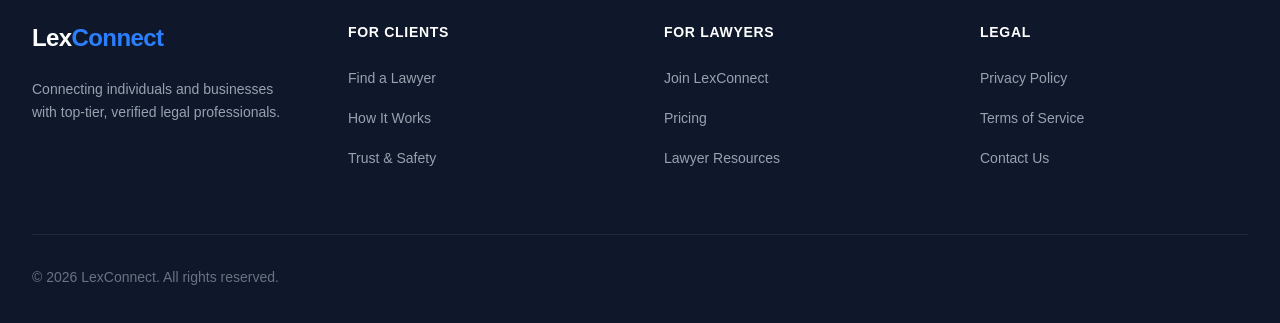
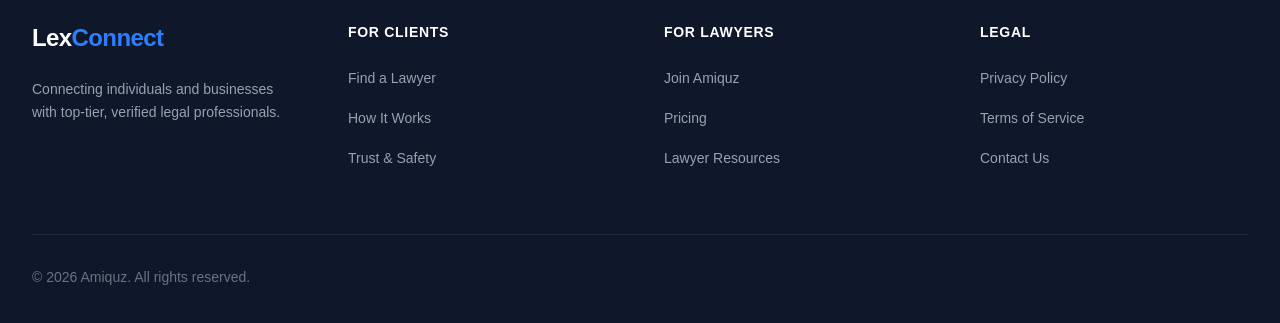
Before and after one commit to Gaurav817817/legaltech-startup, a Next.js app: page / in a window 1280 px wide. Shown: the part 1417-1740 px from the top of the page. Built offline with nearby package versions, Linux system fonts and the light colour scheme.

Commit message:
Update footer links and copyright name to Amiquz

```diff
--- a/src/components/layout/Footer.tsx
+++ b/src/components/layout/Footer.tsx
@@ -32,7 +32,7 @@ export default function Footer() {
           <div>
             <h3 className="font-bold text-white mb-6 uppercase tracking-wider text-sm">For Lawyers</h3>
             <ul className="space-y-4">
-              <li><Link href="/for-lawyers" className="text-gray-400 hover:text-white text-sm transition-colors">Join LexConnect</Link></li>
+              <li><Link href="/for-lawyers" className="text-gray-400 hover:text-white text-sm transition-colors">Join Amiquz</Link></li>
               <li><Link href="/pricing" className="text-gray-400 hover:text-white text-sm transition-colors">Pricing</Link></li>
               <li><Link href="/legal-resources" className="text-gray-400 hover:text-white text-sm transition-colors">Lawyer Resources</Link></li>
             </ul>
@@ -53,7 +53,7 @@ export default function Footer() {
         {/* Bottom Strip */}
         <div className="mt-16 pt-8 border-t border-gray-800 flex flex-col md:flex-row justify-between items-center gap-4">
           <p className="text-gray-500 text-sm">
-            &copy; {new Date().getFullYear()} LexConnect. All rights reserved.
+            &copy; {new Date().getFullYear()} Amiquz. All rights reserved.
           </p>
         </div>
       </div>
```
